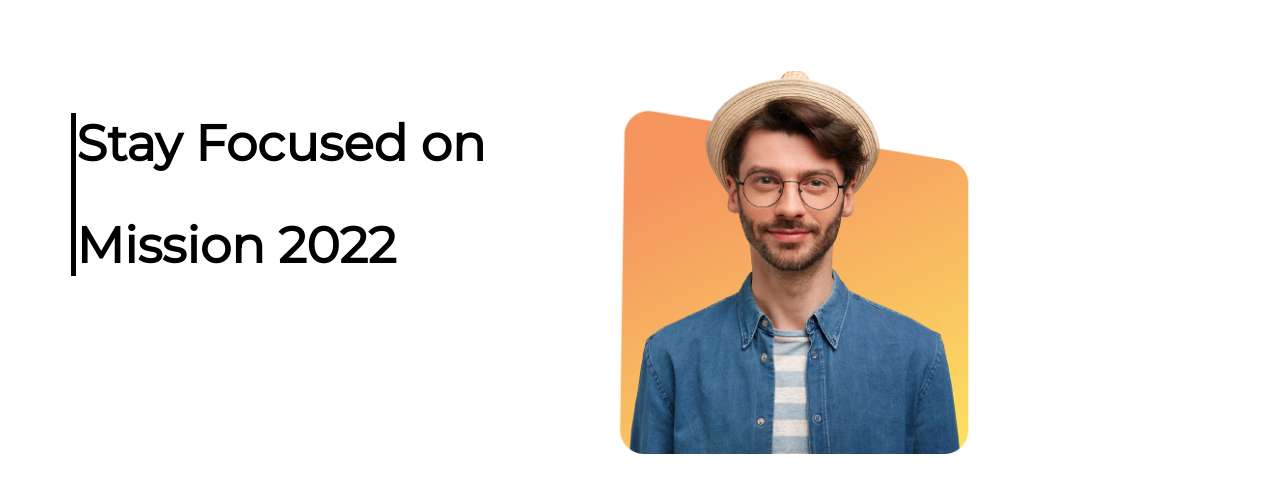
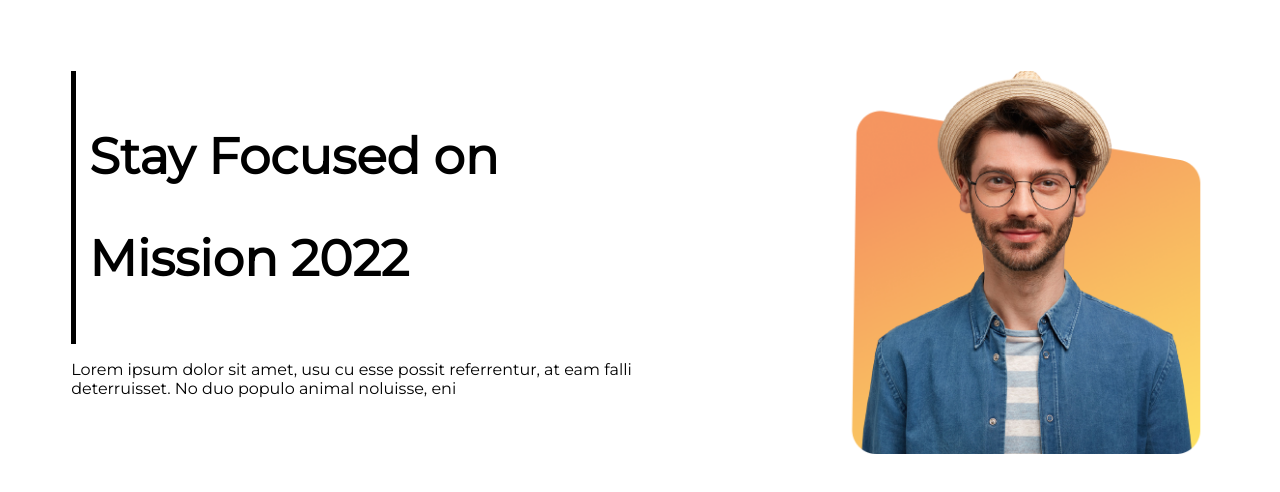
Before and after one commit to MdNadiruzzamanNibras/Mission-2022, a plain HTML site: page index.html in a window 1280 px wide. Drawn offline with Linux system fonts and the light colour scheme.

Commit message:
top border

```diff
--- a/index.html
+++ b/index.html
@@ -17,6 +17,9 @@
             <h1>Stay Focused on</h1>
             <h1>Mission 2022</h1>
         </div>
+        <p>Lorem ipsum dolor sit amet, usu cu esse possit
+            referrentur, at eam falli deterruisset. No duo populo
+            animal noluisse, eni</p>
         </div>
         <div class="half-width">
             <img src="images/person/person-1.png" alt="">
--- a/style.css
+++ b/style.css
@@ -5,4 +5,4 @@ padding: 5%;}
 .half-width img{width: 365px;}
 section{display: flex;}
 .top-border{border-left: 5px solid;
-}
+padding: 2%;}
```
